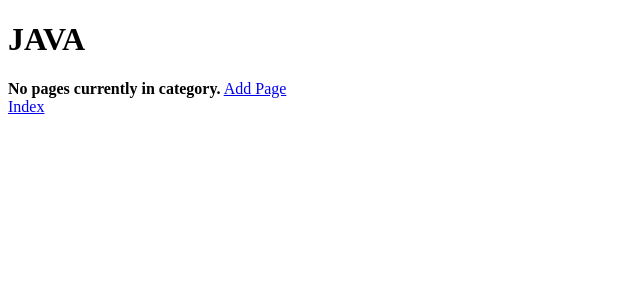
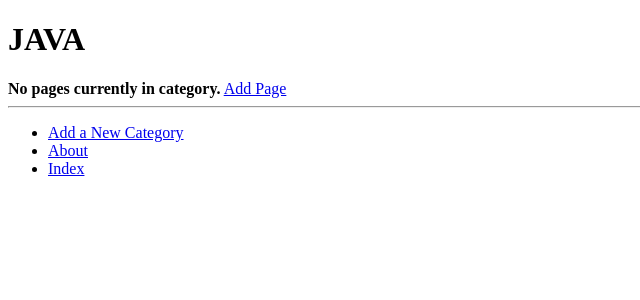
Before and after one commit to JinxuanHao/tango_with_django_project, a Django app: a page that uses tango_with_django_project/templates/rango/category.html in a window 1280 px wide. Shown: the top 300 px of the page, without its empty margins (0-640 px from the left). Run offline with Django 3.2, Linux system fonts and the light colour scheme; data comes from the database, SQL or seed files in the repository.

Commit message:
chapter8.3 inherite base.html for category.html

```diff
--- a/tango_with_django_project/templates/rango/category.html
+++ b/tango_with_django_project/templates/rango/category.html
@@ -1,13 +1,16 @@
-<!DOCTYPE html>
+{% extends 'rango/base.html' %}
+{% load staticfiles %}
 
-<html>
+{% block title_block %}
+    {% if category %}
+        {{ category.name }}
+    {% else %}
+        Unknown Category
+    {% endif %}
+{% endblock %}
 
-    <head>
-        <title>Rango</title>
-    </head>
 
-    <body>
-        <div>
+{% block body_block %}
     {% if category %}
     <h1>{{ category.name }}</h1>
     {% if pages %}
@@ -19,11 +22,8 @@
     {% else %}
     <strong>No pages currently in category.</strong>
     {% endif %}
-            <a href="/rango/category/{{category.slug}}/add_page">Add Page</a>
+    <a href="{% url 'rango:add_page' category.slug%}">Add Page</a><br/>
     {% else %}
     The specified category does not exist.
     {% endif %}
-        </div>
-        <a href="/rango/">Index</a>
-    </body>
-</html>
+{% endblock %}
```
Also changed, not shown: tango_with_django_project/templates/rango/base.html (renamed from tango_with_django_project/templates/base.html). Lines whose indentation alone changed are shown as unchanged.
